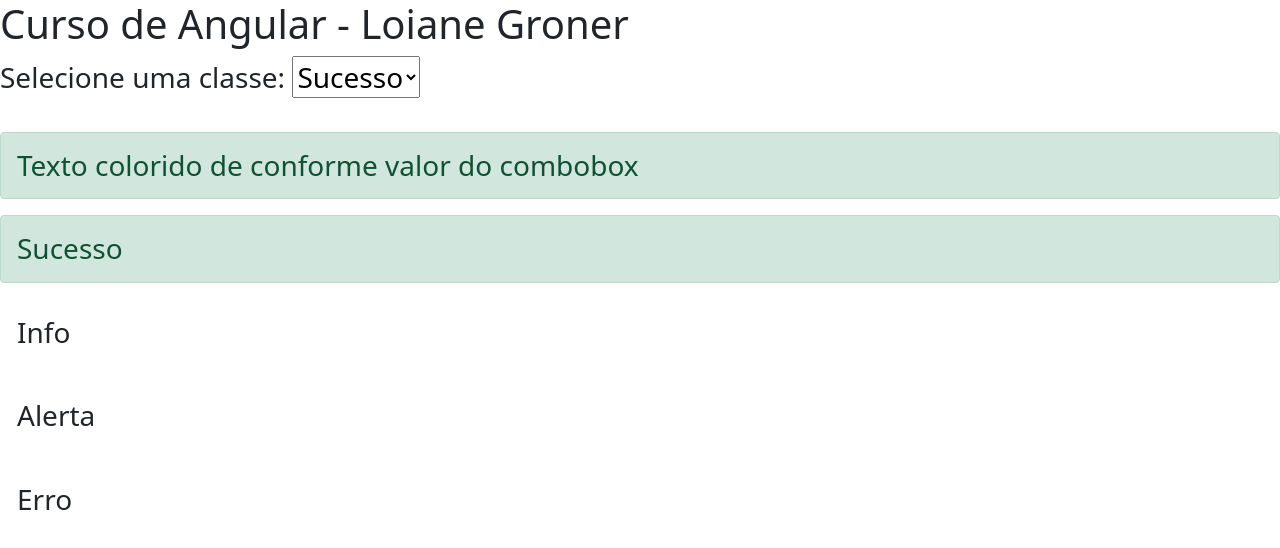
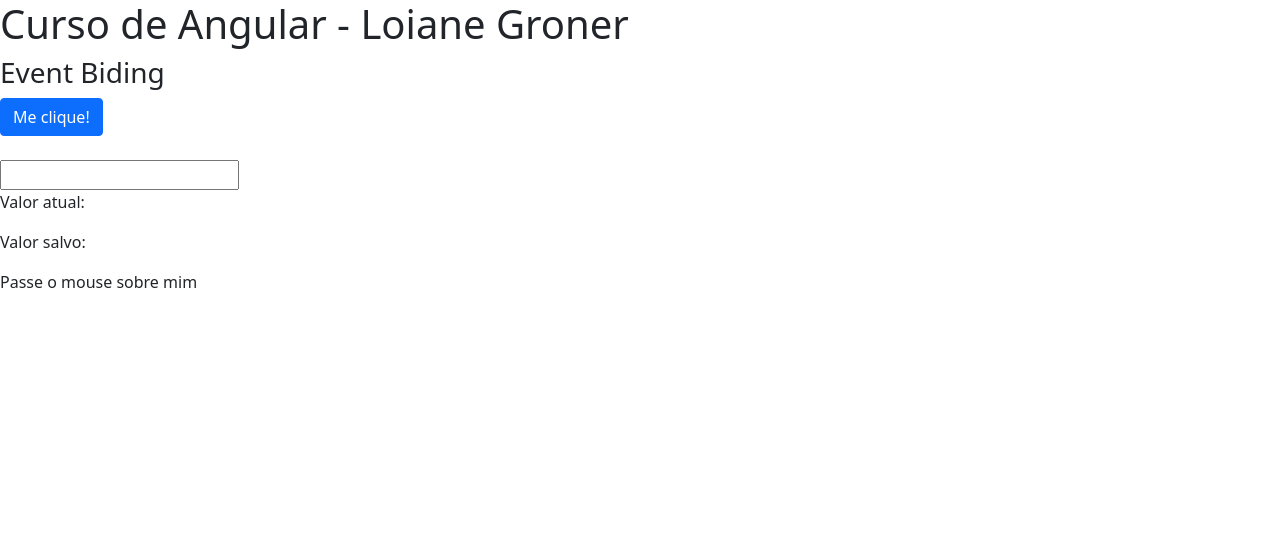
Before and after one commit to jonasmarcelo/curso-angular-loiane, an Angular app: page /cursos in a window 1280 px wide. Shown: the top 548 px of the page. Built offline with nearby package versions, Linux system fonts and the light colour scheme.

Commit message:
Aula 11 - Event Biding

```diff
--- a/src/app/data-binding/data-binding.component.css
+++ b/src/app/data-binding/data-binding.component.css
@@ -0,0 +1,4 @@
+.highlight{
+    background-color: yellow;
+    font-weight: bold;
+}
--- a/src/app/data-binding/data-binding.component.html
+++ b/src/app/data-binding/data-binding.component.html
@@ -16,6 +16,7 @@
     </article>
     -->
     <!--Exemplo de property binding usando class e style binding-->
+    <!--
     <article>
         <h3>
             <div>
@@ -50,4 +51,31 @@
             </div>
         </h3>
     </article>
+    -->
+    <article>
+        <h3>Event Biding</h3>
+        <div>
+            <button (click)="btnClicado()" class="btn btn-primary">Me clique!</button>
+            <br><br>
+            <!-- Principais eventos do INPUT -->
+            <!-- (keyup) -> Evento disparado ao digitar valores no input -->
+            <!-- (keyup.enter) -> Evento disparado após clicar na tecla enter estando com foco no input -->
+            <!-- (blur) -> Evento disparado após a perda do foco do input -->
+            <input type="text"
+                (keyup)="onKeyUp($event)"
+                (keyup.enter)="btnSalvarValor(campoInput.value)"
+                (blur)="btnSalvarValor(campoInput.value)"
+            #campoInput />
+            <p>Valor atual: {{ valorAtual }}</p>
+            <p>Valor salvo: {{ valorSalvo }}</p>
+
+            <span
+                (mouseover)="btnOnMouseOverOut()"
+                (mouseout)="btnOnMouseOverOut()"
+                [class.highlight]="isMouseOver"
+            >
+                Passe o mouse sobre mim
+            </span>
+        </div>
+    </article>
 </section>
--- a/src/app/data-binding/data-binding.component.ts
+++ b/src/app/data-binding/data-binding.component.ts
@@ -11,6 +11,15 @@
   cursoAngular: boolean = true;
   urlImagem: string = 'https://cdn.pixabay.com/photo/2017/10/10/07/48/hills-2836301_960_720.jpg';
 
+  valorAtual: string = '';
+  valorSalvo: string = '';
+
+  isMouseOver: boolean = false;
+
+  constructor() {}
+
+  ngOnInit(): void {}
+
   getValor() {
     return 1;
   }
@@ -19,7 +28,19 @@
     return true;
   }
 
-  constructor() {}
+  btnClicado(){
+    alert("Botão clicado!");
+  }
 
-  ngOnInit(): void {}
+  onKeyUp(event: KeyboardEvent){
+    this.valorAtual = (<HTMLInputElement>event.target).value;
+  }
+
+  btnSalvarValor(valor: string){
+    this.valorSalvo = valor;
+  }
+
+  btnOnMouseOverOut(){
+    this.isMouseOver = !this.isMouseOver;
+  }
 }
```
